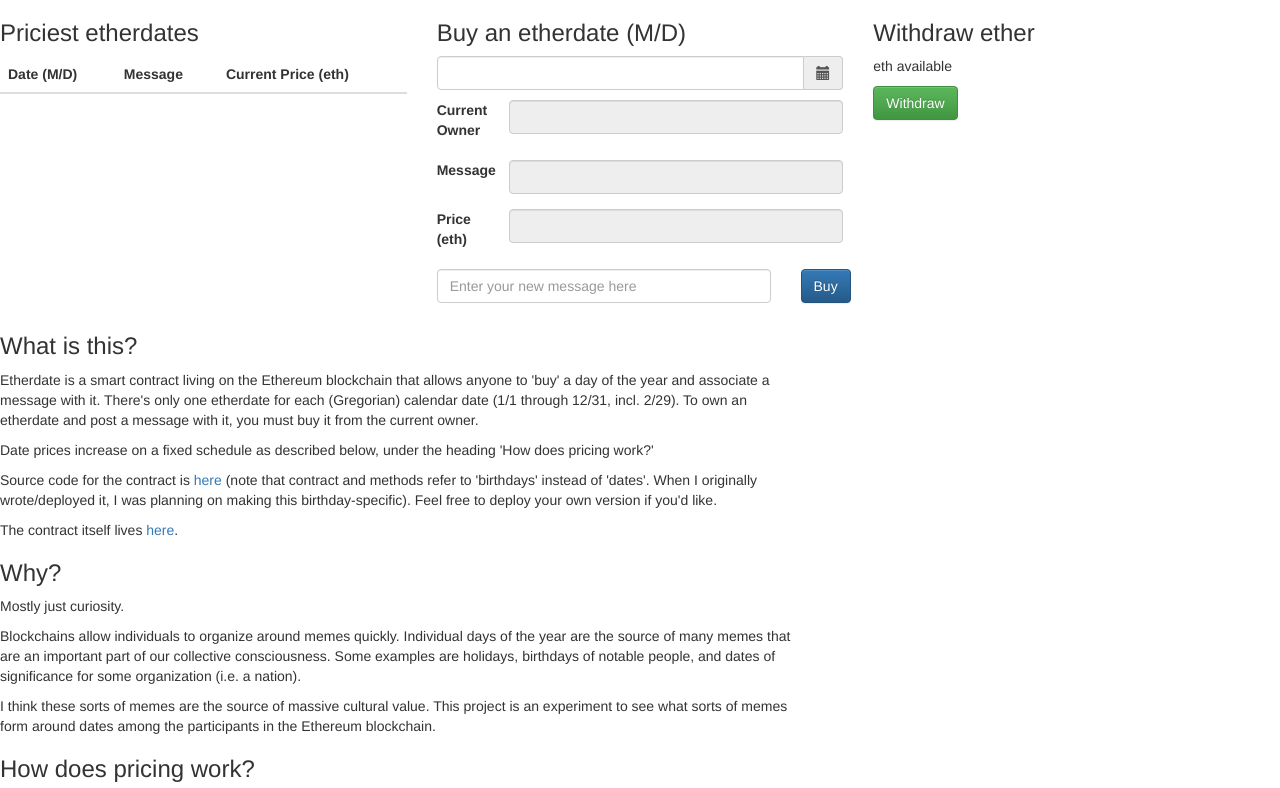
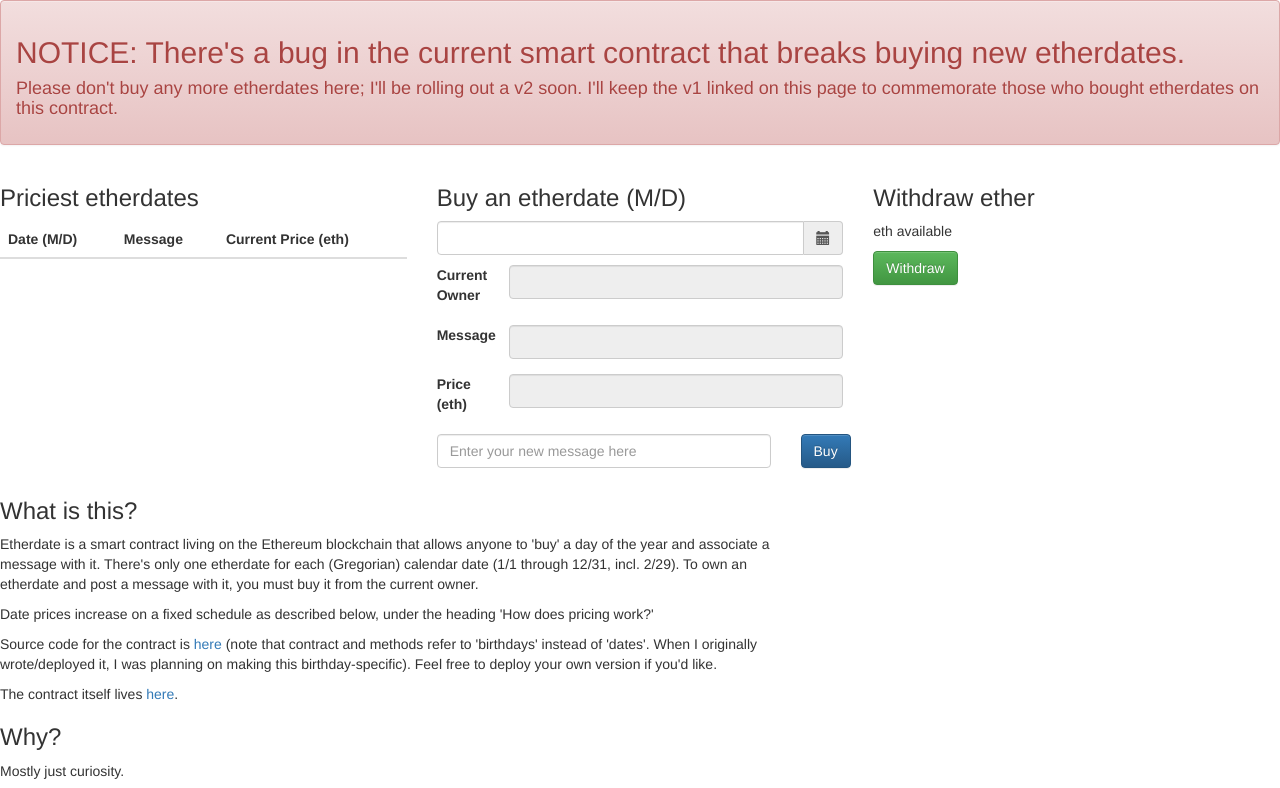
Before and after one commit to lsankar4033/etherdate, a website: page src/index.html in a window 1280 px wide. Shown: the top 788 px of the page. Drawn offline with nearby package versions, Linux system fonts and the light colour scheme.

Commit message:
Increase gas price, add alert that this contract is phasing out

```diff
--- a/src/index.html
+++ b/src/index.html
@@ -25,6 +25,16 @@
 
   </head>
   <body>
+    <div id="notice" class="alert alert-danger">
+      <h2>
+        NOTICE: There's a bug in the current smart contract that breaks buying new etherdates.
+      </h2>
+      <h4>
+        Please don't buy any more etherdates here; I'll be rolling out a v2 soon. I'll keep the v1 linked on this
+        page to commemorate those who bought etherdates on this contract.
+      </h4>
+    </div>
+
     <div id="app" class="row">
       <div id="high-prices" class="col-md-4">
         <h3> Priciest etherdates </h3>
--- a/src/js/app.js
+++ b/src/js/app.js
@@ -19,7 +19,7 @@
   [12, 31]
 ]
 
-const defaultGasPrice = 20;
+const defaultGasPrice = 21000000000;
 
 // NOTE: in the future may want to use intermediate date type
 function coinIdToDateStr(id) {
```
Also changed, not shown: README.md.
